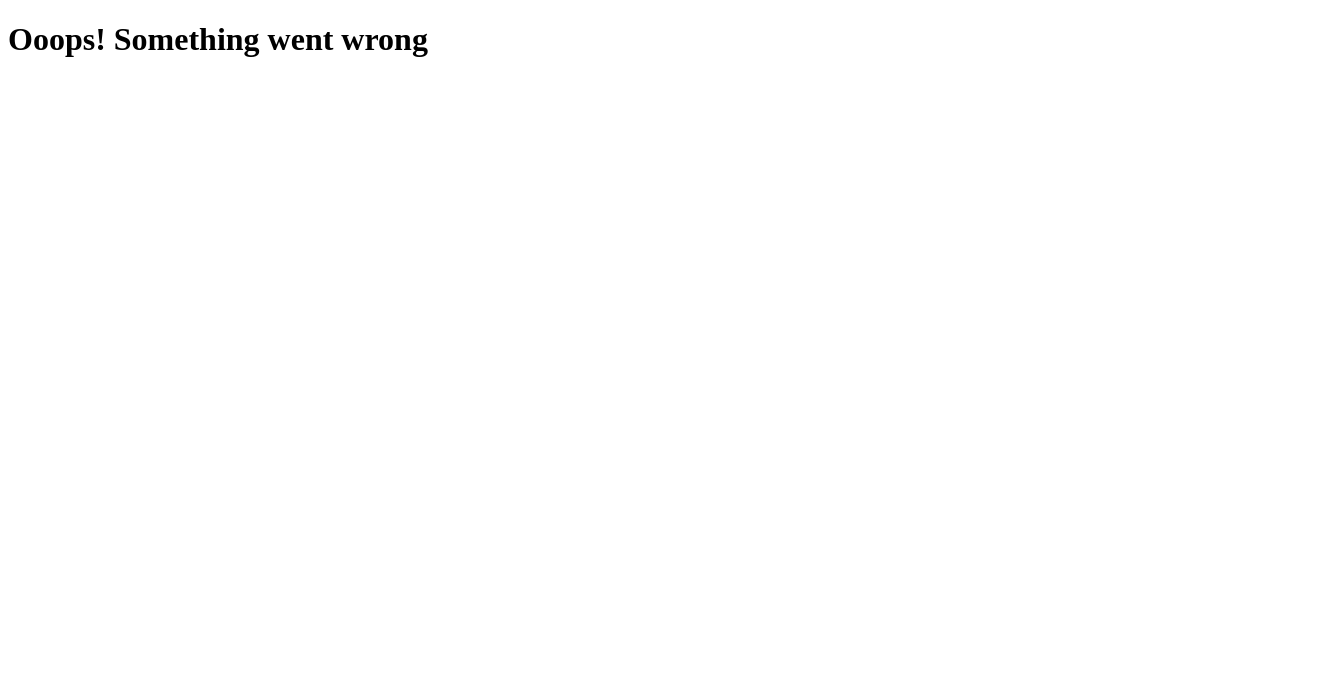
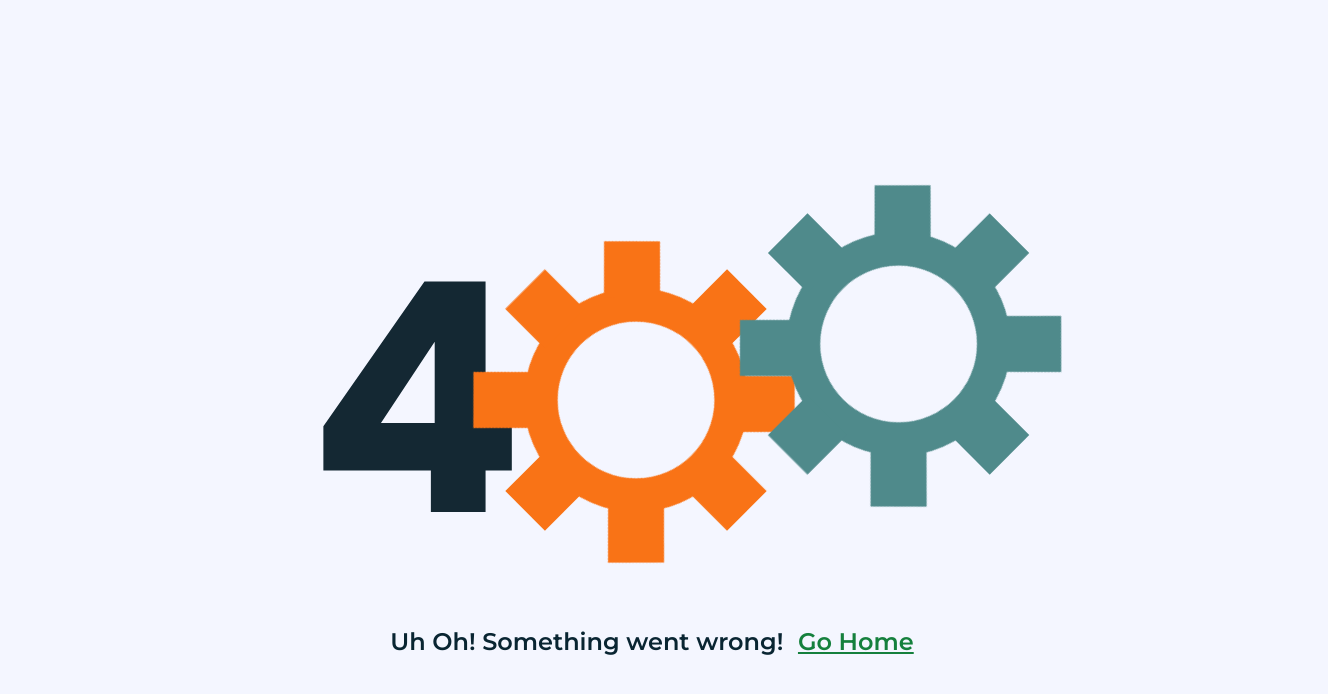
Before and after one commit to AnkurGhosh541/movie-database, a plain HTML site: page frontend/pages/error/400.html in a window 1280 px wide. Shown: the whole page, 1328 px wide, since content can reach past the window. Drawn offline with nearby package versions, Linux system fonts and the light colour scheme.

Commit message:
added error route

```diff
--- a/backend/package.json
+++ b/backend/package.json
@@ -11,6 +11,7 @@
   "dependencies": {
     "body-parser": "^1.20.2",
     "express": "^4.19.2",
+    "multer": "^1.4.5-lts.1",
     "mysql": "^2.18.1"
   },
   "devDependencies": {
--- a/frontend/pages/error/400.html
+++ b/frontend/pages/error/400.html
@@ -4,8 +4,223 @@
     <meta charset="UTF-8" />
     <meta name="viewport" content="width=device-width, initial-scale=1.0" />
     <title>The Movie Database</title>
+    <style>
+      @import url("https://fonts.googleapis.com/css2?family=Poppins:wght@700&display=swap");
+
+      @import url("https://fonts.googleapis.com/css?family=Montserrat:400,500,600,700");
+
+      * {
+        margin: 0;
+        padding: 0;
+        box-sizing: border-box;
+      }
+
+      body {
+        overflow: hidden;
+        background-color: #f4f6ff;
+      }
+
+      .container {
+        width: 100vw;
+        height: 100vh;
+        display: flex;
+        justify-content: center;
+        align-items: center;
+        font-family: "Poppins", sans-serif;
+        position: relative;
+        left: 6vmin;
+        text-align: center;
+      }
+
+      .cog-wheel1,
+      .cog-wheel2 {
+        transform: scale(0.7);
+      }
+
+      .cog1,
+      .cog2 {
+        width: 40vmin;
+        height: 40vmin;
+        border-radius: 50%;
+        border: 6vmin solid #f97316;
+        position: relative;
+      }
+
+      .cog2 {
+        border: 6vmin solid #4f8a8b;
+      }
+
+      .top,
+      .down,
+      .left,
+      .right,
+      .left-top,
+      .left-down,
+      .right-top,
+      .right-down {
+        width: 10vmin;
+        height: 10vmin;
+        background-color: #f97316;
+        position: absolute;
+      }
+
+      .cog2 .top,
+      .cog2 .down,
+      .cog2 .left,
+      .cog2 .right,
+      .cog2 .left-top,
+      .cog2 .left-down,
+      .cog2 .right-top,
+      .cog2 .right-down {
+        background-color: #4f8a8b;
+      }
+
+      .top {
+        top: -14vmin;
+        left: 9vmin;
+      }
+
+      .down {
+        bottom: -14vmin;
+        left: 9vmin;
+      }
+
+      .left {
+        left: -14vmin;
+        top: 9vmin;
+      }
+
+      .right {
+        right: -14vmin;
+        top: 9vmin;
+      }
+
+      .left-top {
+        transform: rotateZ(-45deg);
+        left: -8vmin;
+        top: -8vmin;
+      }
+
+      .left-down {
+        transform: rotateZ(45deg);
+        left: -8vmin;
+        top: 25vmin;
+      }
+
+      .right-top {
+        transform: rotateZ(45deg);
+        right: -8vmin;
+        top: -8vmin;
+      }
+
+      .right-down {
+        transform: rotateZ(-45deg);
+        right: -8vmin;
+        top: 25vmin;
+      }
+
+      .cog2 {
+        position: relative;
+        left: -10.2vmin;
+        bottom: 10vmin;
+      }
+
+      h1 {
+        color: #142833;
+      }
+
+      .first-four {
+        position: relative;
+        left: 6vmin;
+        font-size: 40vmin;
+      }
+
+      .wrong-para {
+        font-family: "Montserrat", sans-serif;
+        position: absolute;
+        bottom: 15vmin;
+        padding: 3vmin 12vmin 3vmin 3vmin;
+        font-size: 3vmin;
+        font-weight: 600;
+        color: #092532;
+      }
+
+      .wrong-para a {
+        margin-left: 1vmin;
+        text-decoration: underline;
+        color: #15803d;
+      }
+    </style>
   </head>
   <body>
-    <h1>Ooops! Something went wrong</h1>
+    <div class="container">
+      <h1 class="first-four">4</h1>
+      <div class="cog-wheel1">
+        <div class="cog1">
+          <div class="top"></div>
+          <div class="down"></div>
+          <div class="left-top"></div>
+          <div class="left-down"></div>
+          <div class="right-top"></div>
+          <div class="right-down"></div>
+          <div class="left"></div>
+          <div class="right"></div>
+        </div>
+      </div>
+
+      <div class="cog-wheel2">
+        <div class="cog2">
+          <div class="top"></div>
+          <div class="down"></div>
+          <div class="left-top"></div>
+          <div class="left-down"></div>
+          <div class="right-top"></div>
+          <div class="right-down"></div>
+          <div class="left"></div>
+          <div class="right"></div>
+        </div>
+      </div>
+      <p class="wrong-para">
+        Uh Oh! Something went wrong! <a href="/">Go Home</a>
+      </p>
+    </div>
+
+    <script src="https://cdnjs.cloudflare.com/ajax/libs/gsap/3.3.1/gsap.min.js"></script>
+    <script>
+      let t1 = gsap.timeline();
+      let t2 = gsap.timeline();
+      let t3 = gsap.timeline();
+
+      t1.to(".cog1", {
+        transformOrigin: "50% 50%",
+        rotation: "+=360",
+        repeat: -1,
+        ease: Linear.easeNone,
+        duration: 8,
+      });
+
+      t2.to(".cog2", {
+        transformOrigin: "50% 50%",
+        rotation: "-=360",
+        repeat: -1,
+        ease: Linear.easeNone,
+        duration: 8,
+      });
+
+      t3.fromTo(
+        ".wrong-para",
+        {
+          opacity: 0,
+        },
+        {
+          opacity: 1,
+          duration: 1,
+          stagger: {
+            repeat: -1,
+            yoyo: true,
+          },
+        }
+      );
+    </script>
   </body>
 </html>
```
Also changed, not shown: backend/app.js (+25 -18 lines), frontend/css/styles-forms.css (+7 -0 lines), frontend/pages/forms/movie.html (+68 -32 lines), frontend/pages/view/production.html (+8 -2 lines), 1 other file.
